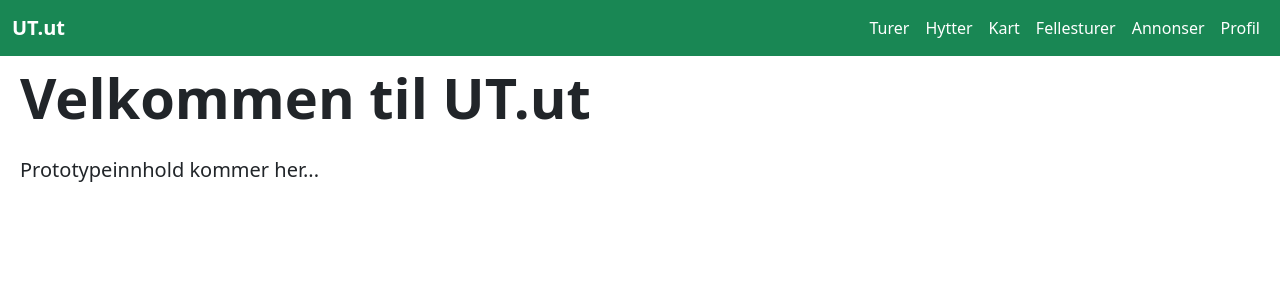
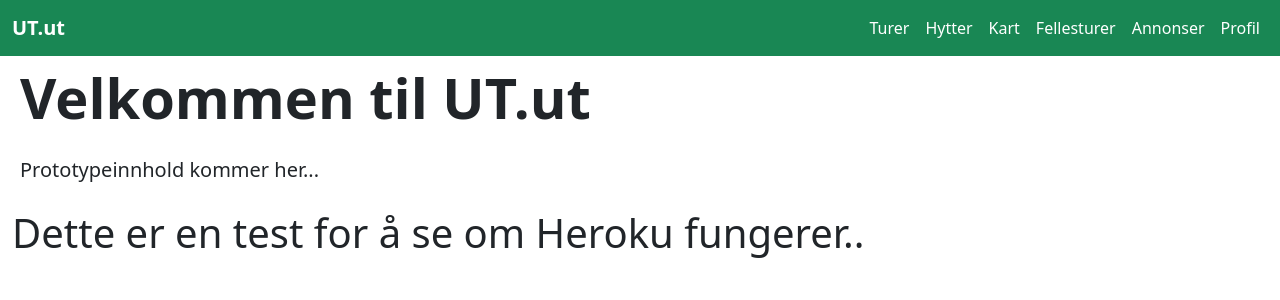
Before and after one commit to Kneebone32/APP2000_G04_26, a React (Vite) app in the folder ut-klient/: page / in a window 1280 px wide. Shown: the top 300 px of the page. Built offline with nearby package versions, Linux system fonts and the light colour scheme.

Commit message:
Testing Heroku Automatic Deploys

```diff
--- a/ut-klient/src/pages/Home.jsx
+++ b/ut-klient/src/pages/Home.jsx
@@ -1,5 +1,10 @@
 import PageWrapper from "../components/PageWrapper";
 
 export default function Home() {
-  return <PageWrapper title="Velkommen til UT.ut" />;
+  return (
+    <div>
+      <PageWrapper title="Velkommen til UT.ut" />
+      <h1>Dette er en test for å se om Heroku fungerer..</h1>
+    </div>
+  );
 }
```
